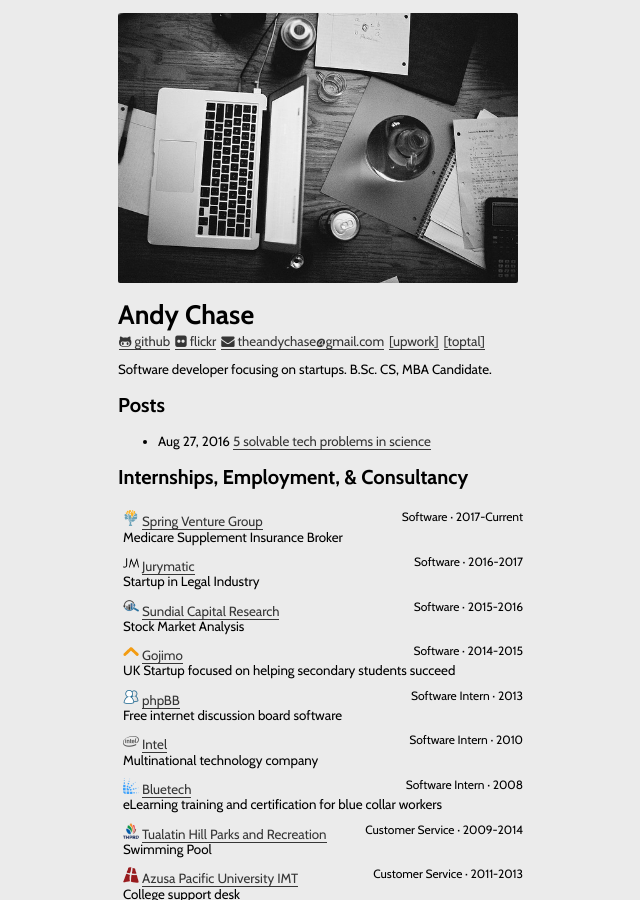
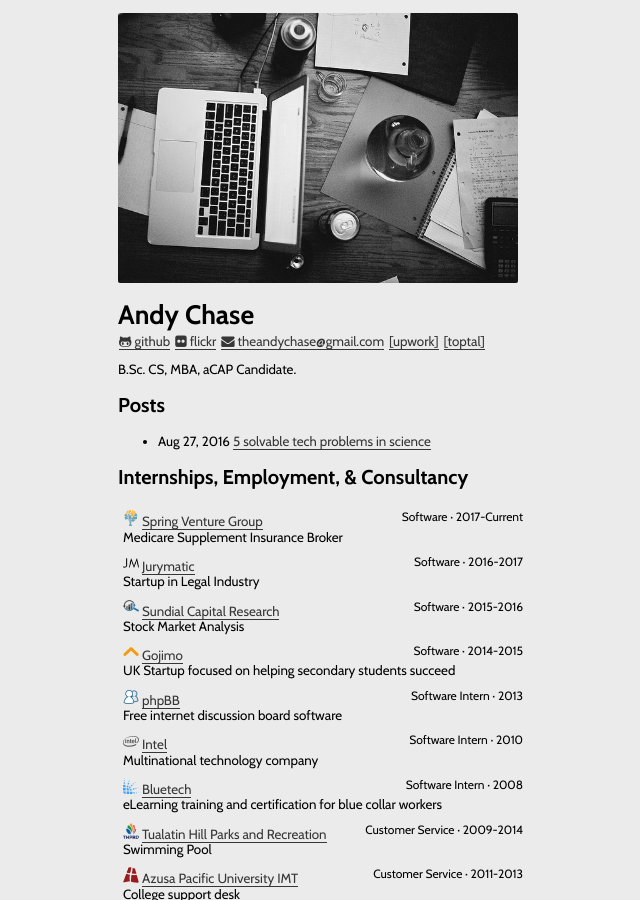
Before and after one commit to andychase/andychase.github.io, a Jekyll site: the page built from index.md, in a window 1280 px wide and 900 px high. Shown: the whole window, without its empty margins (322-962 px from the left). Built offline with Jekyll 4.4.1, drawn with Linux system fonts in a browser that asks for light colours; nearby versions of some CDN libraries.

Commit message:
update deets

```diff
--- a/index.md
+++ b/index.md
@@ -14,7 +14,7 @@ layout: default
 * [[toptal]](https://www.toptal.com/resume/andrew-chase)
 {: #social-links .inline-list}
 
-Software developer focusing on startups. B.Sc. CS, MBA Candidate.
+B.Sc. CS, MBA, aCAP Candidate.
 
 {: #my-title}
 
```
